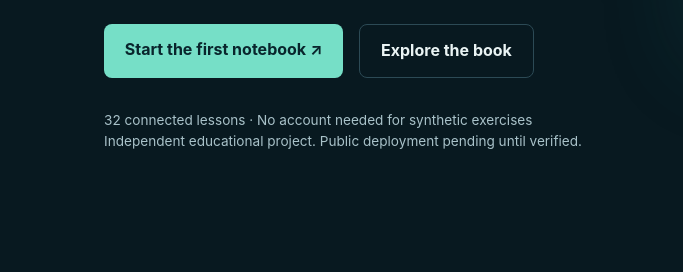
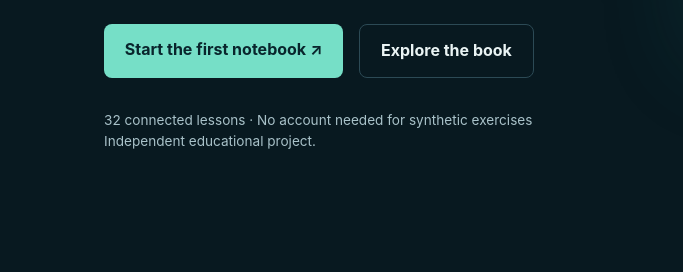
Before and after one commit to jltobias/JupyterLite-Destination-Earth-Digital-Twin, a plain HTML site: page web/index.html in a window 1280 px wide. Shown: the part 528-800 px from the top of the page, 0-683 px from the left. Drawn offline with Linux system fonts and the light colour scheme.

Commit message:
docs: mark verified GitHub Pages deployment live

```diff
--- a/web/index.html
+++ b/web/index.html
@@ -1,7 +1,7 @@
 <!doctype html>
 <html lang="en"><head><meta charset="utf-8"><meta name="viewport" content="width=device-width,initial-scale=1"><meta name="description" content="An independent Destination Earth learning book and browser lab. Explore original synthetic data through 32 runnable notebooks and interactive maps."><title>Earth / Lab — Learn Destination Earth</title><link rel="stylesheet" href="styles.css"><script id="jupyter-config-data" type="application/json">{}</script></head>
 <body><a class="skip" href="#main">Skip to content</a><header><div class="wrap"><a class="brand" href="./">EARTH <span>/ LAB</span></a><nav aria-label="Main"><a href="book/">Read the book</a><a href="lab/index.html">Open Lab ↗</a><a href="#explore">Gallery</a><a href="https://github.com/jltobias/JupyterLite-Destination-Earth-Digital-Twin">Source</a></nav></div></header>
-<main id="main"><div class="wrap hero"><div><div class="eyebrow">Destination Earth · A learning companion</div><h1>A planet of ideas.<br>A browser to explore.</h1><p class="lead">Understand digital twins of Earth through small experiments you can read, run and change. Start with a field of numbers. Build your way to a globe.</p><div class="actions"><a class="button" href="lab/index.html?path=01-system.ipynb">Start the first notebook ↗</a><a class="button secondary" href="book/">Explore the book</a></div><p class="note">32 connected lessons · No account needed for synthetic exercises<br>Independent educational project. Public deployment pending until verified.</p></div><img src="assets/splash.png" alt="Original artwork of an abstract globe surrounded by synthetic weather streamlines" width="1536" height="1024"></div>
+<main id="main"><div class="wrap hero"><div><div class="eyebrow">Destination Earth · A learning companion</div><h1>A planet of ideas.<br>A browser to explore.</h1><p class="lead">Understand digital twins of Earth through small experiments you can read, run and change. Start with a field of numbers. Build your way to a globe.</p><div class="actions"><a class="button" href="lab/index.html?path=01-system.ipynb">Start the first notebook ↗</a><a class="button secondary" href="book/">Explore the book</a></div><p class="note">32 connected lessons · No account needed for synthetic exercises<br>Independent educational project.</p></div><img src="assets/splash.png" alt="Original artwork of an abstract globe surrounded by synthetic weather streamlines" width="1536" height="1024"></div>
 <div class="wrap"><section id="explore"><div class="section-top"><div><div class="eyebrow">See the ideas in motion</div><h2>One world. Six ways to explore.</h2></div><p>Live controls. Explicit units. Original synthetic fields.</p></div><div class="grid">
 <a class="card" href="gallery/map/"><span class="number">01 / MAP</span><h3>Read the spatial pattern ↗</h3><p>A 2D field with comparable color scales across variables and time.</p></a>
 <a class="card" href="gallery/terrain/"><span class="number">02 / TERRAIN</span><h3>Lift the landscape ↗</h3><p>Rotate an invented 3D surface and inspect its vertical exaggeration.</p></a>
```
Also changed, not shown: 2 other files.
